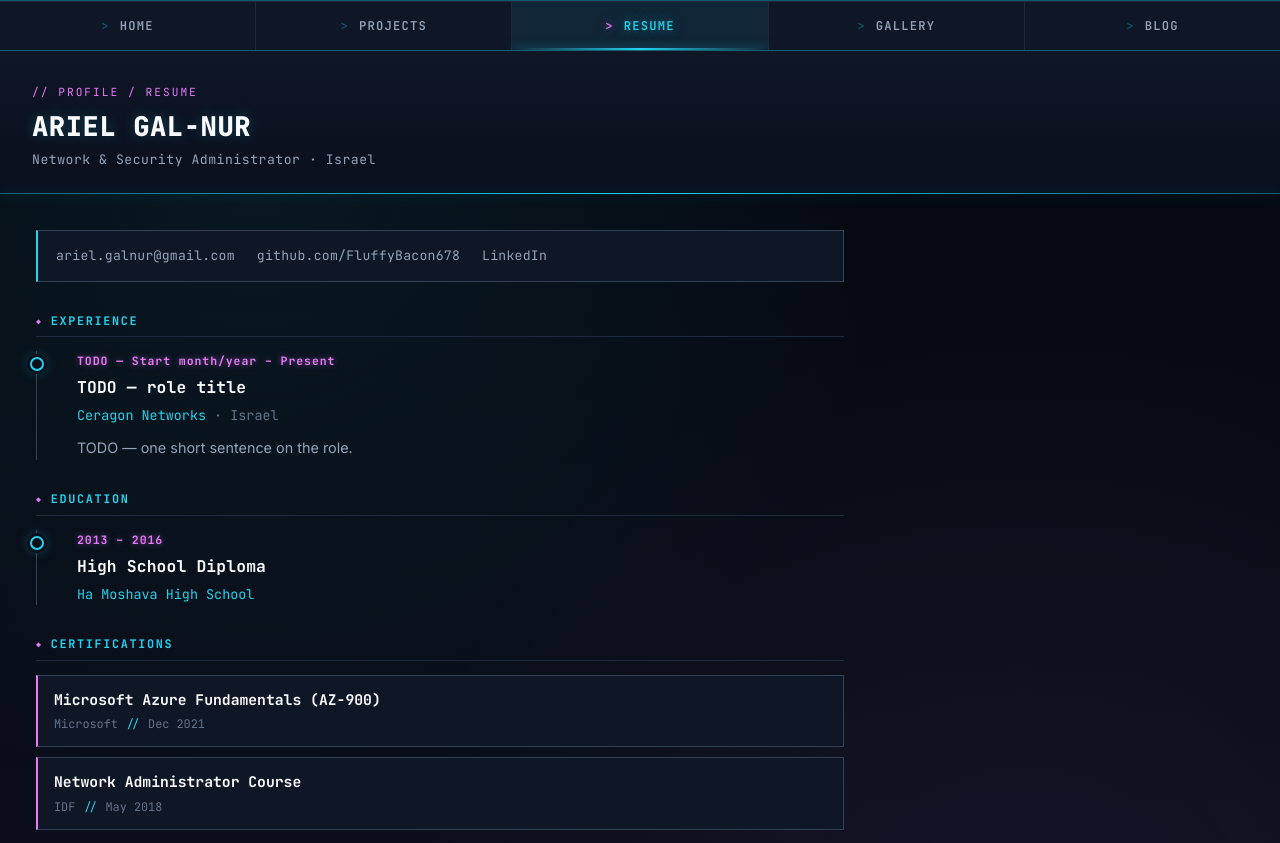
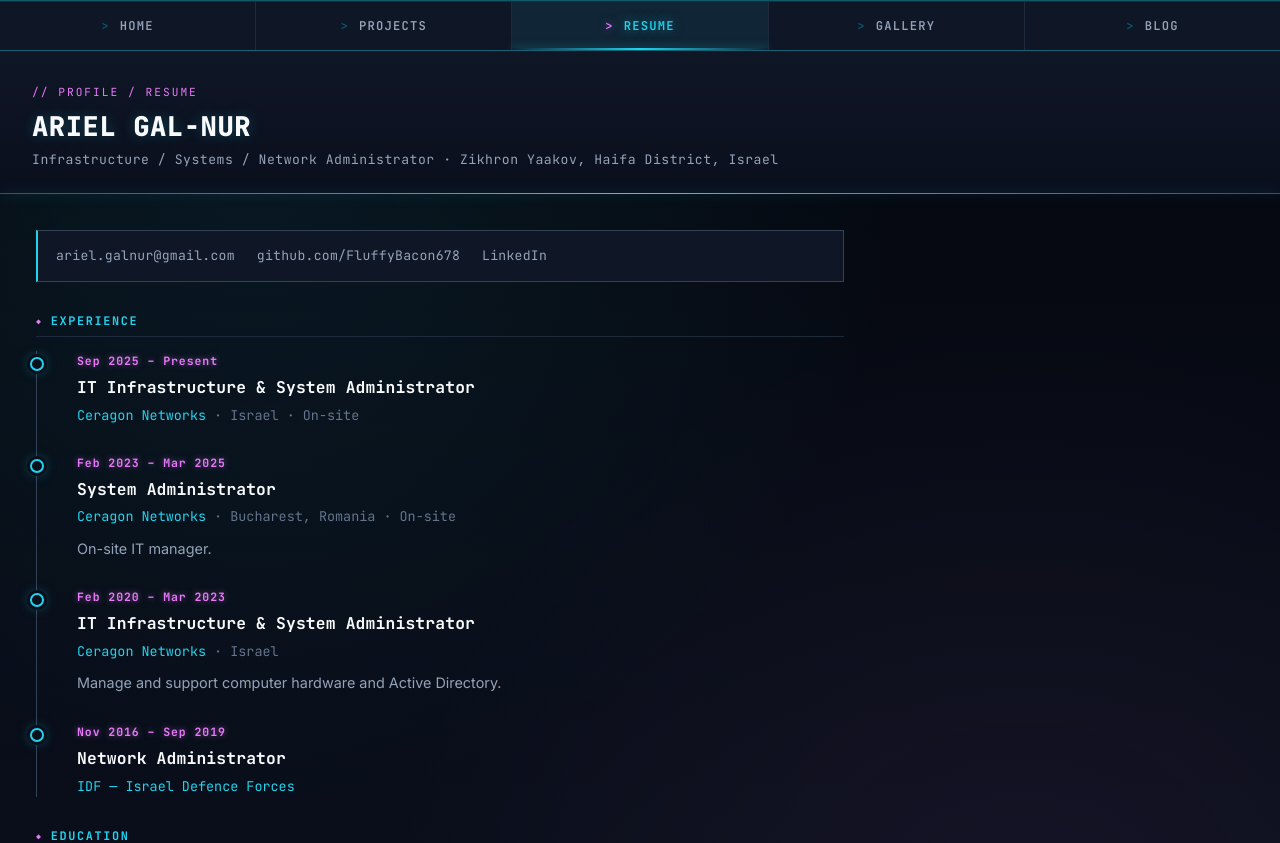
Before and after one commit to FluffyBacon678/FluffyBaconWeb, a React (Vite) app: page /#/resume in a window 1280 px wide. Shown: the part 639-1482 px from the top of the page. Built offline with nearby package versions, Linux system fonts and the light colour scheme.

Commit message:
Fill in real job history from LinkedIn

```diff
--- a/src/data/resume.ts
+++ b/src/data/resume.ts
@@ -8,7 +8,7 @@ export interface ExperienceItem {
   role: string         // job title
   company: string
   location?: string    // city, country
-  period: string       // "Jan 2024 – Present" or "2022 – 2023"
+  period: string       // "Sep 2025 – Present" or "2022 – 2023"
   summary?: string     // one short sentence about the role
 }
 
@@ -39,8 +39,8 @@ export interface ResumeData {
 
 export const resumeData: ResumeData = {
   name: 'Ariel Gal-Nur',
-  title: 'Network & Security Administrator',
-  location: 'Israel',
+  title: 'Infrastructure / Systems / Network Administrator',
+  location: 'Zikhron Yaakov, Haifa District, Israel',
   contactEmail: 'ariel.galnur@gmail.com',
   contactGitHub: 'https://github.com/FluffyBacon678',
   contactLinkedIn: 'https://il.linkedin.com/in/ariel-gal-nur-164115181',
@@ -48,20 +48,30 @@ export const resumeData: ResumeData = {
   // Newest first. The page renders these as a vertical timeline.
   experience: [
     {
-      role: 'TODO — role title',
+      role: 'IT Infrastructure & System Administrator',
+      company: 'Ceragon Networks',
+      location: 'Israel · On-site',
+      period: 'Sep 2025 – Present',
+    },
+    {
+      role: 'System Administrator',
+      company: 'Ceragon Networks',
+      location: 'Bucharest, Romania · On-site',
+      period: 'Feb 2023 – Mar 2025',
+      summary: 'On-site IT manager.',
+    },
+    {
+      role: 'IT Infrastructure & System Administrator',
       company: 'Ceragon Networks',
       location: 'Israel',
-      period: 'TODO — Start month/year – Present',
-      summary: 'TODO — one short sentence on the role.',
+      period: 'Feb 2020 – Mar 2023',
+      summary: 'Manage and support computer hardware and Active Directory.',
     },
-    // Add older jobs below (copy the block above).
-    // {
-    //   role: '',
-    //   company: '',
-    //   location: '',
-    //   period: '',
-    //   summary: '',
-    // },
+    {
+      role: 'Network Administrator',
+      company: 'IDF — Israel Defence Forces',
+      period: 'Nov 2016 – Sep 2019',
+    },
   ],
 
   education: [
```
